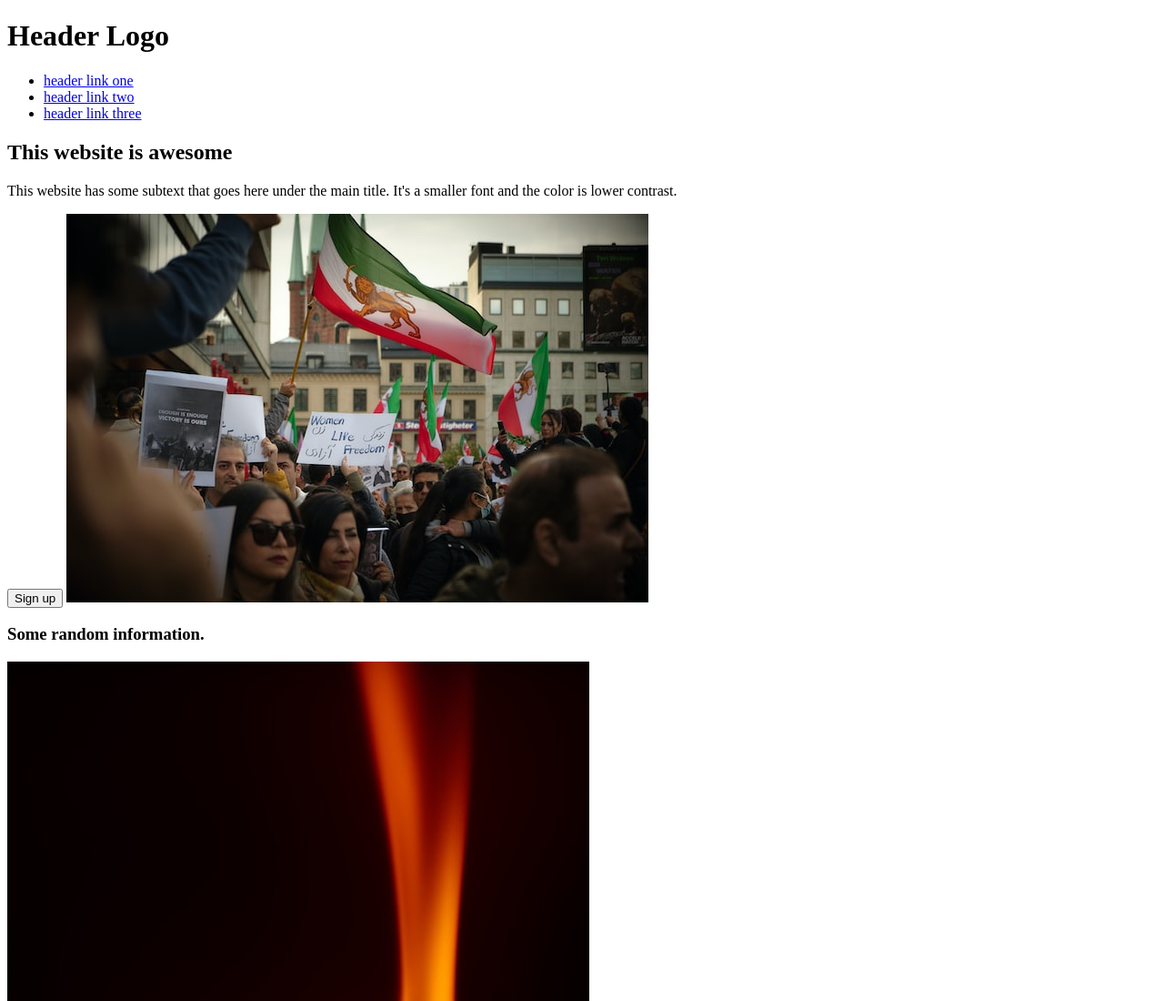
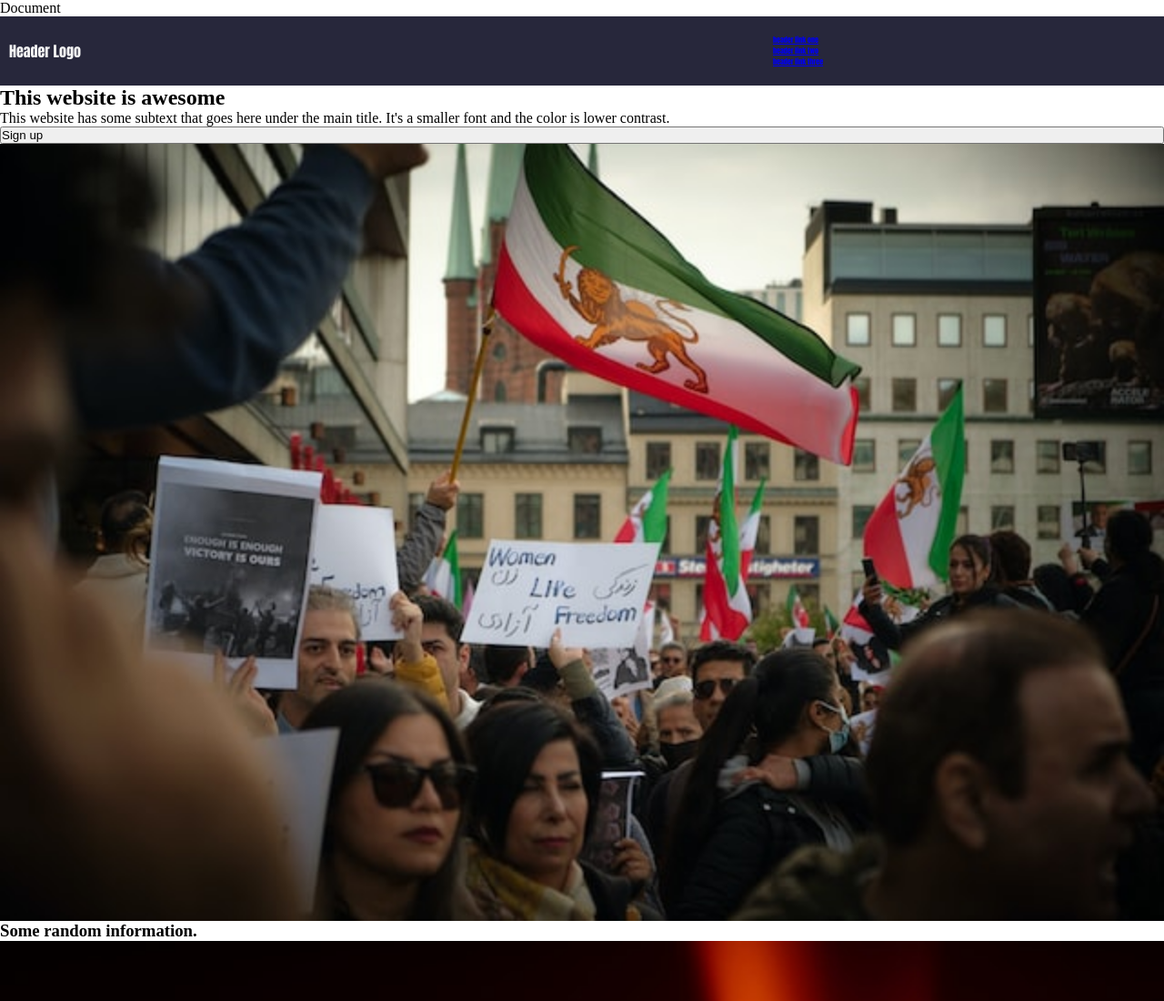
Before and after one commit to Nietru/Odin_Landing_Page1, a plain HTML site: page index.html in a window 1280 px wide. Shown: the top 1100 px of the page at 91% size. Drawn offline with Linux system fonts and the light colour scheme.

Commit message:
linked stylesheet to the html file and started styling header

```diff
--- a/index.html
+++ b/index.html
@@ -5,6 +5,7 @@
     <meta http-equiv="X-UA-Compatible" content="IE=edge">
     <meta name="viewport" content="width=device-width, initial-scale=1.0">
     <title>Document</title>
+    <link rel="stylesheet" href="styles.css">
 </head>
 
 <body>
--- a/styles.css
+++ b/styles.css
@@ -2,4 +2,18 @@
     box-sizing: border-box;
     margin: 0;
     padding: 0;
+    display: flex;
+    flex-direction: column;
+    flex: 1;
+    justify-content: center;
 }
+
+.header {
+    background-color: rgb(39, 39, 59);
+    display: flex;
+    flex-direction: row;
+    font-size: 8px;
+    color: whitesmoke;
+    font-family: Impact, Haettenschweiler, 'Arial Narrow Bold', sans-serif;
+    padding: 20px 10px;
+}
```
Lines whose indentation alone changed are shown as unchanged.
